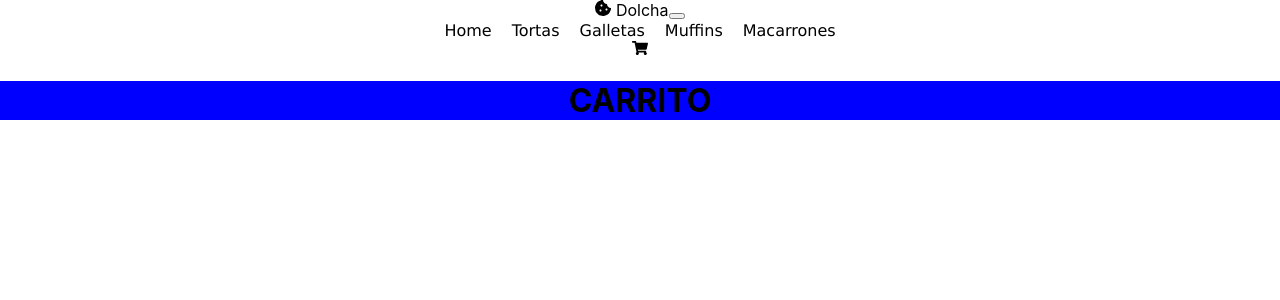
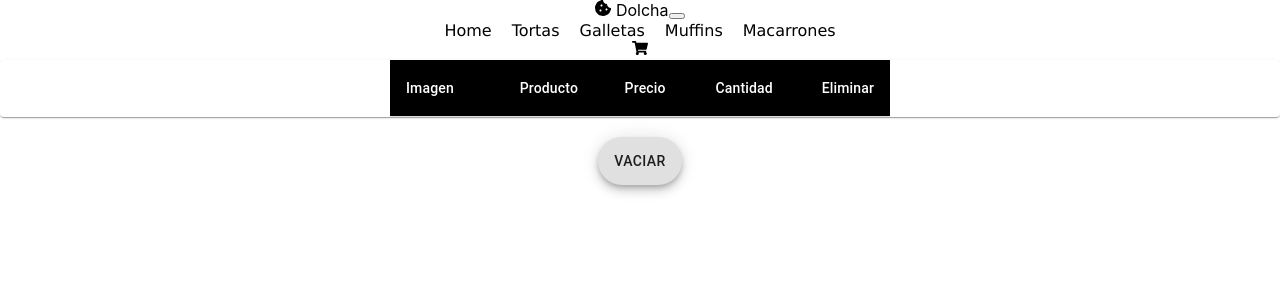
Before and after one commit to ClaudiaSimonetti/Dolcha, a React (Create React App) app: page /cart in a window 1280 px wide. Shown: the top 300 px of the page. Built offline with nearby package versions, Linux system fonts and the light colour scheme; the HTML template or start-up script is replaced by a standard one.

Commit message:
CartContext

```diff
--- a/package.json
+++ b/package.json
@@ -9,6 +9,7 @@
     "@testing-library/react": "^11.2.7",
     "@testing-library/user-event": "^12.8.3",
     "bootstrap": "^5.1.3",
+    "firebase": "^9.6.1",
     "gh-pages": "^3.2.3",
     "react": "^17.0.2",
     "react-bootstrap": "^2.0.2",
--- a/src/App.js
+++ b/src/App.js
@@ -5,9 +5,11 @@ import ItemDetailContainer from './components/ItemDetailContainer/ItemDetailCont
 import {BrowserRouter, Routes, Route} from 'react-router-dom';
 import Cart from './components/Cart/Cart';
 import { Navigate } from 'react-router-dom';
+import CartContextProvider from './components/CartContext/CartContext';
 
 function App() {
   return (
+    <CartContextProvider>
       <BrowserRouter>
         <center>
           <NavBar />
@@ -41,6 +43,7 @@ function App() {
           </Routes>
         </center>
       </BrowserRouter>
+    </CartContextProvider>
   );
 }
 
--- /dev/null
+++ b/src/components/Cart/Cart.css
@@ -0,0 +1,4 @@
+.imgCart{
+    width: 80px;
+    height: auto;
+}
--- a/src/components/Cart/Cart.js
+++ b/src/components/Cart/Cart.js
@@ -1,18 +1,78 @@
+import { CartContext } from '../CartContext/CartContext';
+import { useContext } from 'react'
+import './Cart.css';
+import { withStyles, makeStyles } from '@material-ui/core/styles';
+import Table from '@material-ui/core/Table';
+import TableBody from '@material-ui/core/TableBody';
+import TableCell from '@material-ui/core/TableCell';
+import TableContainer from '@material-ui/core/TableContainer';
+import TableHead from '@material-ui/core/TableHead';
+import TableRow from '@material-ui/core/TableRow';
+import Paper from '@material-ui/core/Paper';
+
+import Fab from '@material-ui/core/Fab';
+
+
+const StyledTableCell = withStyles((theme) => ({
+    head: {
+        backgroundColor: theme.palette.common.black,
+        color: theme.palette.common.white,
+    },
+    body: {
+        fontSize: 14,
+    },
+}))(TableCell);
+
+const StyledTableRow = withStyles((theme) => ({
+    root: {
+        '&:nth-of-type(odd)': {
+            backgroundColor: theme.palette.action.hover,
+        },
+    },
+}))(TableRow);
+
+const useStyles = makeStyles({
+    table: {
+    // minWidth: 700,
+    width: 500,
+    },
+});
 
 
 function Cart(){
+    const classes = useStyles();
 
-
-
+    const {cartList, DeleteCart } = useContext(CartContext)
 
     return(
-
-        <div style={{background: 'blue' }} >
-
-            <h1>CARRITO</h1>
-        </div>
-
-
+        <div>
+            <TableContainer component={Paper}>
+                <Table className={classes.table} aria-label="customized table">
+                    <TableHead>
+                        <TableRow>
+                            <StyledTableCell>Imagen</StyledTableCell>
+                            <StyledTableCell align="right">Producto</StyledTableCell>
+                            <StyledTableCell align="right">Precio</StyledTableCell>
+                            <StyledTableCell align="right">Cantidad</StyledTableCell>
+                            <StyledTableCell align="right">Eliminar</StyledTableCell>
+                        </TableRow>
+                    </TableHead>
+                    <TableBody>
+                        {cartList.map((productAddedToCart) => (
+                            <StyledTableRow key={productAddedToCart.id}>
+                                <StyledTableCell component="th" scope="row"><img className="imgCart" alt="img" src={productAddedToCart.image} /></StyledTableCell>
+                                <StyledTableCell align="right">{productAddedToCart.name}</StyledTableCell>
+                                <StyledTableCell align="right">{productAddedToCart.price}</StyledTableCell>
+                                <StyledTableCell align="right">{productAddedToCart.cantidad}</StyledTableCell>
+                                <StyledTableCell align="right">Eliminar</StyledTableCell>
+                            </StyledTableRow>
+                        ))}
+                    </TableBody>
+                </Table>
+            </TableContainer>
+            <br/>
+            <Fab variant="extended" onClick={DeleteCart}>Vaciar</Fab>
+</div>
     )
 }
 
--- /dev/null
+++ b/src/components/CartContext/CartContext.js
@@ -0,0 +1,37 @@
+import { createContext, useState } from 'react';
+
+
+export const CartContext = createContext([])
+
+function CartContextProvider({children}){
+    const [cartList , setCartList] = useState([])
+
+    // function AddToCart(item){
+    //     setCartList([...cartList, item])
+    // }
+    function AddToCart(item){
+        const index = cartList.findIndex(i=>i.id === item.id)
+
+        if(index >-1){
+            const oldQuantity= cartList[index].cantidad
+
+            cartList.splice(index , 1)
+
+            setCartList ([...cartList, {...item, cantidad: item.cantidad + oldQuantity}])
+        }else{
+            setCartList ([...cartList, item])
+        }
+    }
+
+    function DeleteCart(){
+        setCartList([])
+    }
+
+    return(
+        <CartContext.Provider value={{cartList, AddToCart, DeleteCart}}>
+            {children}
+        </CartContext.Provider>
+    )
+}
+
+export default CartContextProvider;
--- a/src/components/ItemDetail/ItemDetail.js
+++ b/src/components/ItemDetail/ItemDetail.js
@@ -9,8 +9,8 @@ import { CardActions } from '@material-ui/core';
 import './ItemDetail.css';
 import {useState} from 'react';
 import { Link } from 'react-router-dom';
-
-
+import { CartContext } from '../CartContext/CartContext';
+import { useContext } from 'react';
 
 const useStyles = makeStyles((theme) => ({
     root: {
@@ -33,30 +33,21 @@ const useStyles = makeStyles((theme) => ({
     },
 }));
 
-
-
 function ItemDetail({itemDetailDB}){
 
     const classes = useStyles();
 
     const [goCart , setGoCart] = useState(true)
 
+    const {cartList, AddToCart} = useContext(CartContext)
 
-
-    function onAdd(cantidadAAgregar){
-        console.log(cantidadAAgregar)
+    function onAdd(quantityToAdd){
+        console.log(quantityToAdd)
         setGoCart(false)
+        AddToCart({...itemDetailDB, cantidad:quantityToAdd})
     }
 
-
-
-
-
-
-
     return(
-
-
         <Container maxWidth="sm">
             <div className={classes.root}>
                 <Paper className={classes.paper}>
@@ -79,7 +70,6 @@ function ItemDetail({itemDetailDB}){
                                 <Grid item>
                                 <CardActions className="card_actions">
                                     {/* <Typography variant="body2" style={{ cursor: 'pointer' }}>Añadir</Typography> */}
-
                                     {goCart ? (
                                     <ItemCount productStock={itemDetailDB.stock} onAdd={onAdd} />
                                     ) : (
@@ -88,7 +78,6 @@ function ItemDetail({itemDetailDB}){
                                 </CardActions>
                                 </Grid>
                             </Grid>
-
                         </Grid>
                     </Grid>
                 </Paper>
@@ -97,5 +86,4 @@ function ItemDetail({itemDetailDB}){
     )
         }
 
-
 export default ItemDetail;
--- a/src/index.js
+++ b/src/index.js
@@ -3,6 +3,7 @@ import ReactDOM from 'react-dom';
 import './index.css';
 import App from './App';
 import reportWebVitals from './reportWebVitals';
+
 
 ReactDOM.render(
   <React.StrictMode>
```
Also changed, not shown: src/config/getFirestoreApp.js (added), 1 other file (tests, documents, lock files or other folders). Lines whose indentation alone changed are shown as unchanged.
